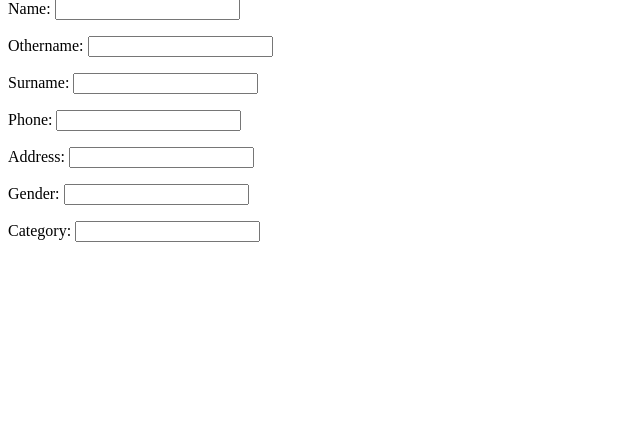
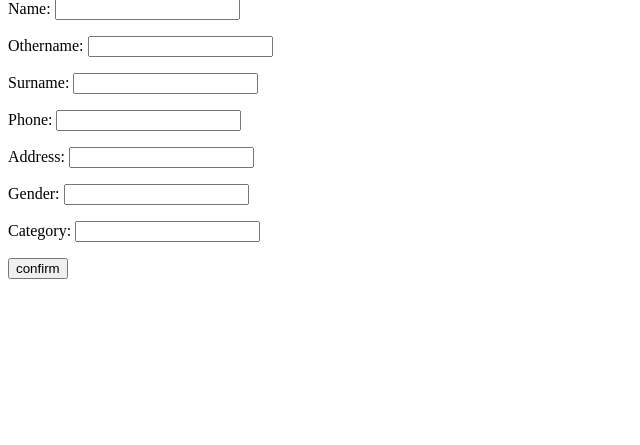
Before and after one commit to kchiwakaya/jointventures, a Django app: page /createFarmer/ in a window 1280 px wide. Shown: the part 67-512 px from the top of the page, without its empty margins (0-640 px from the left). Run offline with Django 4.2, Linux system fonts and the light colour scheme.

Commit message:
input problem

```diff
--- a/farmersapp/templates/farmer_form.html
+++ b/farmersapp/templates/farmer_form.html
@@ -5,6 +5,7 @@
 <form method="POST">
     {%csrf_token%}
     {{form.as_p}}
+    <input type="submit" value="confirm" />
 </form>
 
 {%endblock%}
--- a/farmersapp/views.py
+++ b/farmersapp/views.py
@@ -1,5 +1,5 @@
 from django.shortcuts import render
-from django.http import HttpResponse
+from django.http import HttpResponse, HttpResponseRedirect
 from farmersapp.forms import FarmerForm
 from farmersapp.models import Farmer
 #from farmersapp.forms import FarmerForm
@@ -17,4 +17,5 @@ def farmer(request,pk):
 def createFarmer(request):
     form = FarmerForm
     context = {'form':form}
+
     return render (request,'farmer_form.html',context)
```
